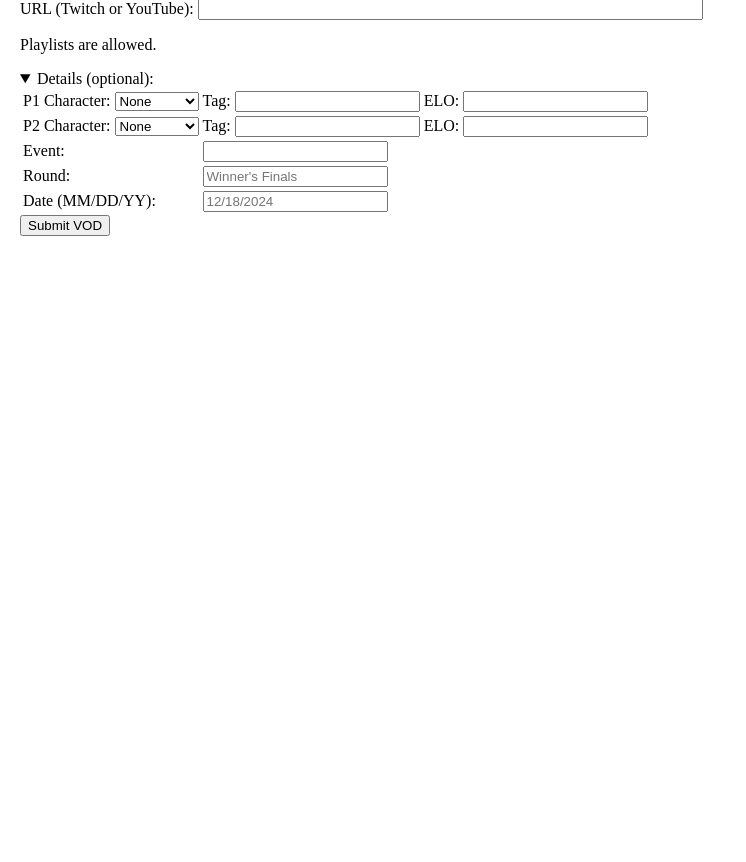
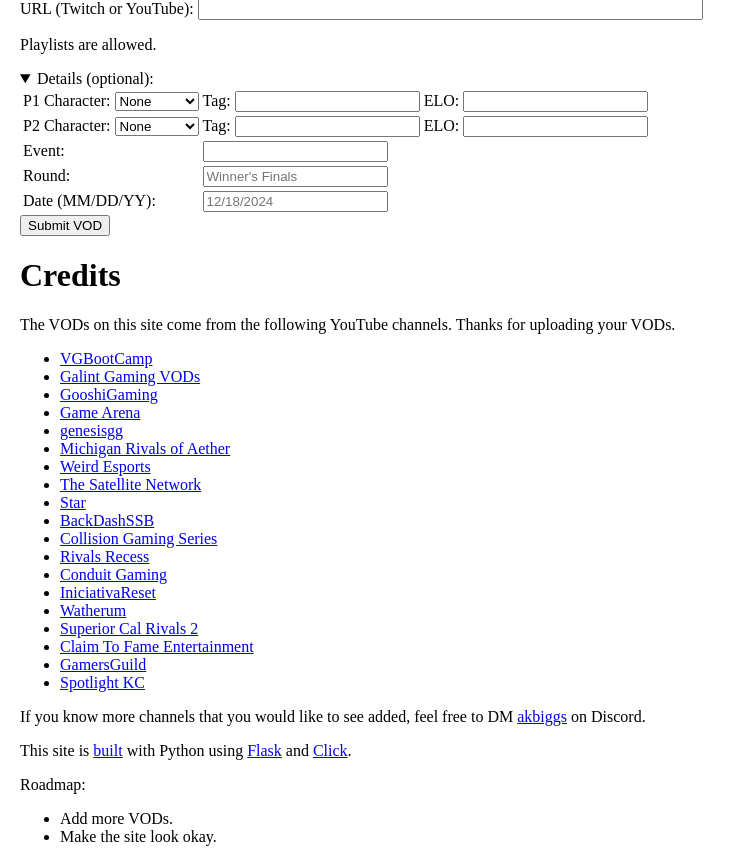
Before and after one commit to jabarid445/vods2, a Flask app: page / in a window 1280 px wide. Shown: the part 303-1165 px from the top of the page, without its empty margins (0-746 px from the left). Before the commit the page ends 539 px from the top, so only its background shows below. Run offline with Flask 3, Linux system fonts and the light colour scheme; data comes from the database, SQL or seed files in the repository; data that the repository does not hold is empty.

Commit message:
Add credits section.

```diff
--- a/app.py
+++ b/app.py
@@ -3,9 +3,20 @@
 from urllib.parse import urlparse
 
 import db
+from models import Channel
 
 app = Flask(__name__)
 db.init_app(app)
+
+def get_channels():
+    channels = []
+    with open('data/channel_ids.txt') as f:
+        for line in f.readlines():
+            url, rest = line.split(': ')
+            _, name = rest.split(' ')[0], rest.split(' ')[1:]
+            name = ' '.join(name)
+            channels.append(Channel(url=url, name=name))
+    return channels
 
 def validate_submission_input(url, p1_char, p2_char, p1_tag, p2_tag, event, round, date):
     if not url:
@@ -20,7 +31,7 @@
 @app.route("/")
 def home_page():
     latest_vods = list(db.latest_vods())
-    return render_template("home.jinja2", vods=latest_vods)
+    return render_template("home.jinja2", vods=latest_vods, channels=get_channels())
 
 @app.route("/search")
 def search_page():
@@ -36,7 +47,7 @@
 
     search_results = list(db.search_vods(p1, p2, c1, c2, event))
 
-    return render_template("search.jinja2", vods=search_results, c1=c1, c2=c2, p1=p1, p2=p2, event=event)
+    return render_template("search.jinja2", vods=search_results, c1=c1, c2=c2, p1=p1, p2=p2, event=event, channels=get_channels())
 
 
 @app.post("/submission")
--- a/data/channel_ids.txt
+++ b/data/channel_ids.txt
@@ -6,7 +6,7 @@
 https://www.youtube.com/@MichiganRivalsOfAether: UCH2iTE4PWVanYMqwzoGvvZg Michigan Rivals of Aether
 https://www.youtube.com/@weirdesportsmn: UC2KsuYai5viA6jaRKYBls5Q Weird Esports
 https://www.youtube.com/@Satellite_NW: UCqB7d-vcBxxlccHB3oMk6ew The Satellite Network
-https://www.youtube.com/@-Star.: UC2JcZNdwiPLBYsPtHHIAZZQ ★Star★
+https://www.youtube.com/@-Star.: UC2JcZNdwiPLBYsPtHHIAZZQ Star
 https://www.youtube.com/@BackDashSSB: UCgAZ972NUfJvwBzuosb7zXw BackDashSSB
 https://www.youtube.com/@collisionseries: UCn_LdOLhjFF3_fgBrk-7y9A Collision Gaming Series
 https://www.youtube.com/@rivalsrecess: UChXe9KW3l0taCUTs1Rl8MtA Rivals Recess
@@ -16,3 +16,4 @@
 https://www.youtube.com/@superiorcalrivals2: UCJVY-cxsUyKTj66twsiCIzw Superior Cal Rivals 2
 https://www.youtube.com/@ClaimToFameEntertainment: UC4Kc1UlDqtjgNWr2nwK6Jfw Claim To Fame Entertainment
 https://www.youtube.com/@gamersguild5125: UCScVXk1msI1I1KUktK4BkhQ GamersGuild
+https://www.youtube.com/@spotlightkc: UCnzcsiEvrM8Z9XzwsnX6icg Spotlight KC
--- a/models.py
+++ b/models.py
@@ -11,3 +11,8 @@
     c2_icon_url: str
     round: str
     vod_date: datetime
+
+@dataclass
+class Channel:
+    url: str
+    name: str
--- /dev/null
+++ b/templates/credits.jinja2
@@ -0,0 +1,18 @@
+<p>The VODs on this site come from the following YouTube channels. Thanks for uploading your VODs.</p>
+
+<ul>
+  {% for channel in channels %}
+  <li><a href="{{channel.url}}">{{channel.name}}</a></li>
+  {% endfor %}
+</ul>
+
+<p>If you know more channels that you would like to see added, feel free to DM <a href="https://discordapp.com/users/akbiggs">akbiggs</a> on Discord.</p>
+
+<p>This site is <a href="https://www.github.com/akbiggs/vods2">built</a> with Python using <a href="https://flask.palletsprojects.com">Flask</a> and <a href="https://click.palletsprojects.com">Click</a>.</p>
+
+<p>Roadmap:</p>
+
+<ul>
+  <li>Add more VODs.</li>
+  <li>Make the site look okay.</li>
+</ul>
--- a/templates/home.jinja2
+++ b/templates/home.jinja2
@@ -124,4 +124,8 @@
 <input type="submit" value="Submit VOD"/>
 </form>
 
+<h1>Credits</h1>
+
+{% include "credits.jinja2" %}
+
 </body>
--- a/templates/search.jinja2
+++ b/templates/search.jinja2
@@ -42,4 +42,9 @@
 <body>
 <h1>Search Results</h1>
 {% include "vods_table.jinja2" %}
+
+<h1>Credits</h1>
+
+{% include "credits.jinja2" %}
+
 </body>
```
